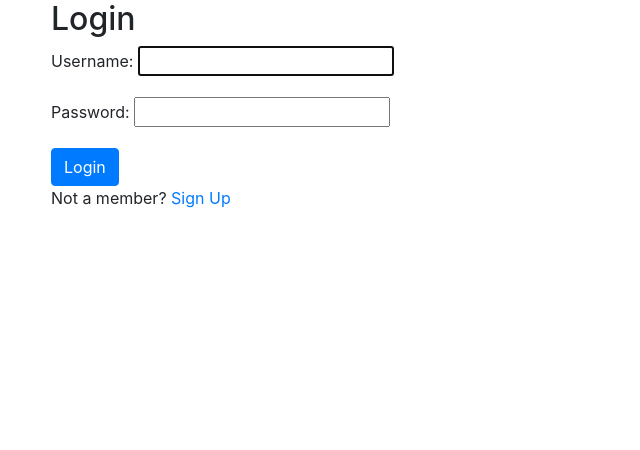
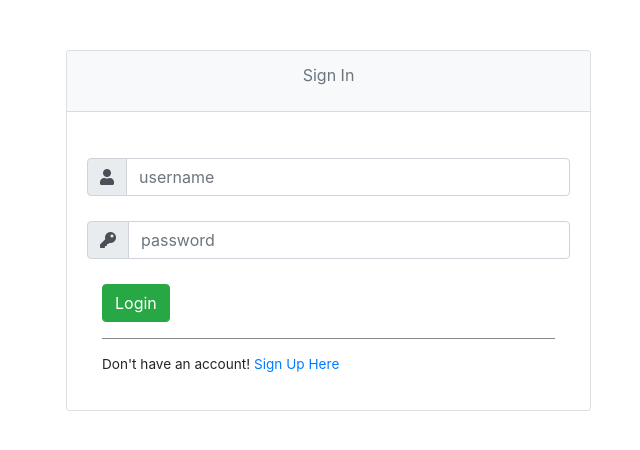
Before and after one commit to rahiminasab/pishbini, a Django app: page /login/ in a window 1280 px wide. Shown: the top 450 px of the page, without its empty margins (34-674 px from the left). Run offline with Django 3.2, Linux system fonts and the light colour scheme; parts of the project's set-up code (start-up, migrations or seed data) failed here and were passed over; some libraries are stand-ins or nearby versions.

Commit message:
login ui look better

```diff
--- a/pishi/templates/base.html
+++ b/pishi/templates/base.html
@@ -9,6 +9,8 @@
     <link rel="apple-touch-icon" href="{% static 'favicon.ico' %}"/>
     <link rel="stylesheet" href="https://maxcdn.bootstrapcdn.com/bootstrap/4.0.0/css/bootstrap.min.css"
           integrity="sha384-Gn5384xqQ1aoWXA+058RXPxPg6fy4IWvTNh0E263XmFcJlSAwiGgFAW/dAiS6JXm" crossorigin="anonymous">
+    <link rel="stylesheet" href="https://use.fontawesome.com/releases/v5.0.13/css/all.css"
+          integrity="sha384-DNOHZ68U8hZfKXOrtjWvjxusGo9WQnrNx2sqG0tfsghAvtVlRW3tvkXWZh58N9jp" crossorigin="anonymous">
     <link rel="stylesheet" type="text/css" href="{% static 'pishi/styles.css' %}">
 </head>
 <body>
--- a/pishi/templates/registration/login.html
+++ b/pishi/templates/registration/login.html
@@ -3,11 +3,60 @@
 {% block title %}Login{% endblock %}
 
 {% block content %}
-  <h2>Login</h2>
-  <form method="post">
-    {% csrf_token %}
-    {{ form.as_p }}
-    <button class="btn btn-primary" type="submit">Login</button>
-  </form>
-    Not a member? <a href="{% url 'signup' %}">Sign Up</a>
+    <div id="loginbox" style="margin-top:50px;" class="mainbox col-md-6 col-md-offset-3 col-sm-8 col-sm-offset-2">
+        <div class="card" >
+            <div class="card-header bg-light text-center text-secondary">
+                <div class="card-title">Sign In</div>
+            </div>
+
+            <div style="padding-top:30px" class="card-body" >
+                <form id="loginform" class="form-horizontal" role="form" method="post">
+                    {% csrf_token %}
+                    {% for error in form.non_field_errors %}
+                        <div class="form-group has-errors text-danger small">
+                            {{error}}
+                        </div>
+                    {% endfor %}
+                    {% for field in form  %}
+                        <div class="form-group has-errors text-danger small">
+                            {{field.errors}}
+                        </div>
+                        {% if field.id_for_label == "id_username" %}
+                            <div style="margin-bottom: 25px" class="input-group">
+                                <div class="input-group-prepend">
+                                    <span class="input-group-text"><i class="fas fa-user"></i></span>
+                                </div>
+                                <input id="{{ field.id_for_label }}" type="text" class="form-control" name="{{ field.html_name }}" value="" placeholder="username" required>
+                            </div>
+                        {% elif field.id_for_label == "id_password" %}
+                             <div style="margin-bottom: 25px" class="input-group">
+                                <div class="input-group-prepend">
+                                    <span class="input-group-text"><i class="fas fa-key"></i></span>
+                                </div>
+                                <input id="{{ field.id_for_label }}" type="password" class="form-control" name="password" placeholder="password" required>
+                            </div>
+                        {% endif %}
+                    {% endfor %}
+                    <div style="margin-top:10px" class="form-group">
+                        <!-- Button -->
+                        <div class="col-sm-12 controls">
+                          <button id="btn-login" class="btn btn-success">Login  </button>
+                        </div>
+                    </div>
+
+
+                    <div class="form-group">
+                        <div class="col-md-12 control">
+                            <div style="border-top: 1px solid#888; padding-top:15px; font-size:85%" >
+                                Don't have an account!
+                                <a href="{% url 'signup' %}">
+                                    Sign Up Here
+                                </a>
+                            </div>
+                        </div>
+                    </div>
+                </form>
+            </div>
+        </div>
+    </div>
 {% endblock %}
```
